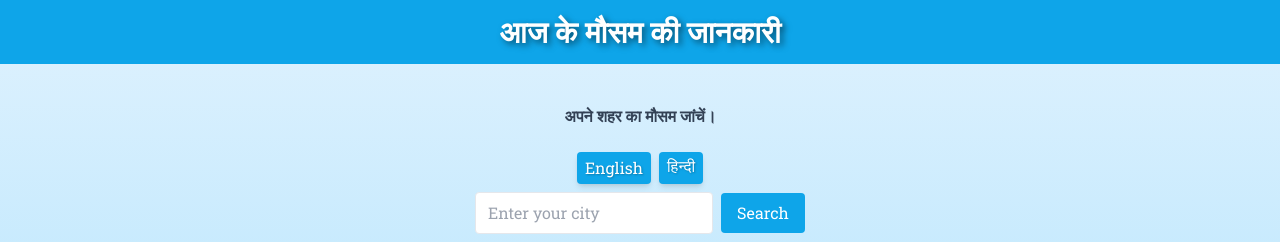
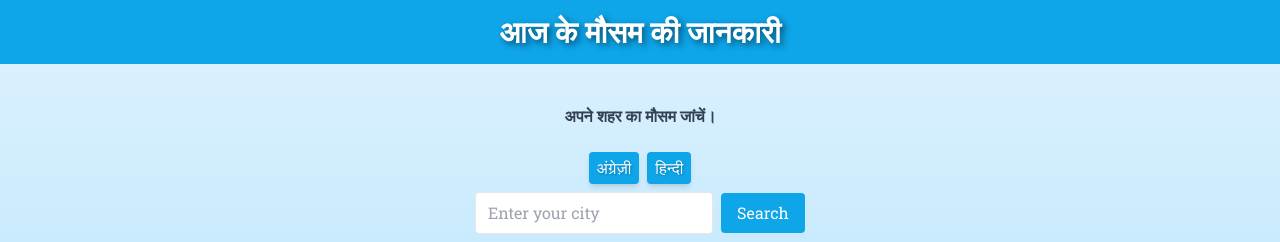
Before and after one commit to Code-By-Nikita/weather-update-app, a React (Vite) app: page / in a window 1280 px wide. Shown: the top 242 px of the page. Built offline with nearby package versions, Linux system fonts and the light colour scheme.

Commit message:
fix: update language and search button

```diff
--- a/src/component/LanguageButton.jsx
+++ b/src/component/LanguageButton.jsx
@@ -4,6 +4,7 @@ import { useTranslation } from 'react-i18next';
 const LanguageButton = () => {
 
      const { i18n } = useTranslation();
+     const { t } = useTranslation();
 
       const changeLanguage = (language) => {
         i18n.changeLanguage(language);
@@ -11,14 +12,62 @@ const LanguageButton = () => {
 
 
   return (
-    <div className='flex items-center justify-center'>
-          <button onClick={() => changeLanguage('en')} className="px-2 py-1 text-white bg-sky-500 rounded mr-2 mb-2 font-roboto shadow-md text-shadow-sm">
-            English
-          </button>
-          <button onClick={() => changeLanguage('hi')} className="px-2 py-1 text-white bg-sky-500 rounded mb-2 font-hindi font-medium shadow-md text-shadow-sm">
-            हिन्दी
-          </button>
-        </div>
+    <div className="flex items-center justify-center">
+    <button
+      onClick={() => changeLanguage('en')}
+      className="
+        px-2 py-1
+        text-white
+        bg-sky-500
+        rounded
+        mr-2
+        mb-2
+        font-roboto
+        shadow-md
+        text-shadow-sm
+        transition
+        duration-300
+        ease-in-out
+        hover:bg-sky-600
+        hover:scale-105
+        active:bg-sky-700
+        active:scale-95
+        focus:outline-none
+        focus:ring-2
+        focus:ring-sky-400
+        focus:ring-opacity-50
+      "
+    >
+      {t('english')}
+    </button>
+
+    <button
+      onClick={() => changeLanguage('hi')}
+      className="
+        px-2 py-1
+        text-white
+        bg-sky-500
+        rounded
+        mb-2
+        font-roboto
+        shadow-md
+        text-shadow-sm
+        transition
+        duration-300
+        ease-in-out
+        hover:bg-sky-600
+        hover:scale-105
+        active:bg-sky-700
+        active:scale-95
+        focus:outline-none
+        focus:ring-2
+        focus:ring-sky-400
+        focus:ring-opacity-50
+      "
+    >
+      {t('hindi')}
+    </button>
+  </div>
   )
 }
 
--- a/src/component/Search.jsx
+++ b/src/component/Search.jsx
@@ -17,9 +17,28 @@ const Search = ({ onSearch }) => {
         onChange={(e) => setCity(e.target.value)}
         className="px-3 py-2 border rounded"
       />
-      <button type="submit" className="px-4 py-2 bg-sky-500 text-white rounded">
+      <button
+        type="submit"
+        className="
+    px-4 py-2
+    bg-sky-500
+    text-white
+    rounded
+    transition
+    duration-300
+    ease-in-out
+    hover:bg-sky-600
+    hover:scale-105
+    active:bg-sky-700
+    active:scale-95
+    focus:outline-none
+    focus:ring-2
+    focus:ring-sky-400
+    focus:ring-opacity-50
+  ">
         Search
       </button>
+
     </form>
   );
 };
--- a/src/translation/en-GB.json
+++ b/src/translation/en-GB.json
@@ -10,5 +10,7 @@
   "rainy_quote": "Tip Tip barsa pani, pani ne aag lagayi..🌧️",
   "winter_quote": "Sardi ka Mausam, mausam me baate teri, Ek chai mithi aur mithi yaadein teri..❄️",
   "windy_quote": "Chale jese hawayein sanan sanan, ude jese parinde gagan gagan",
-  "thunder_quote": "Oye haay re meri Bijlee-x5, Current Mare Bijlee-x5..⚡ "
+  "thunder_quote": "Oye haay re meri Bijlee-x5, Current Mare Bijlee-x5..⚡ ",
+  "english": "English",
+  "hindi": "Hindi"
 }
--- a/src/translation/hi-IN.json
+++ b/src/translation/hi-IN.json
@@ -10,5 +10,7 @@
   "rainy_quote": "टिप टिप बरसा पानी, पानी ने आग लगाई 🌧️",
   "winter_quote": "सर्दी का मौसम, मौसम में बातें तेरी, एक चाय मीठी और मीठी यादें तेरी ❄️",
   "windy_quote": "चलें जैसे हवाएँ सनन सनन, उड़ें जैसे परिंदे गगन गगन।",
-  "thunder_quote": "ओए हाय रे मेरी बिजली x5, करंट मारे बिजली x5 ⚡"
+  "thunder_quote": "ओए हाय रे मेरी बिजली x5, करंट मारे बिजली x5 ⚡",
+  "english": "अंग्रेज़ी",
+  "hindi": "हिन्दी"
 }
```
